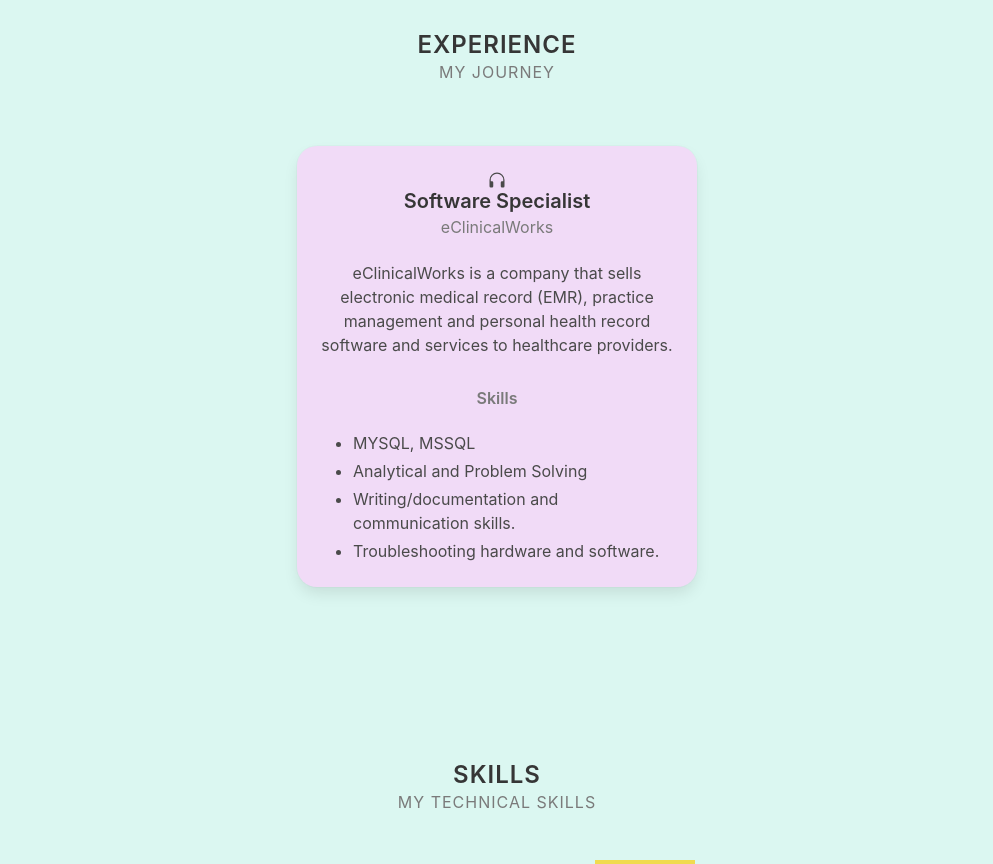
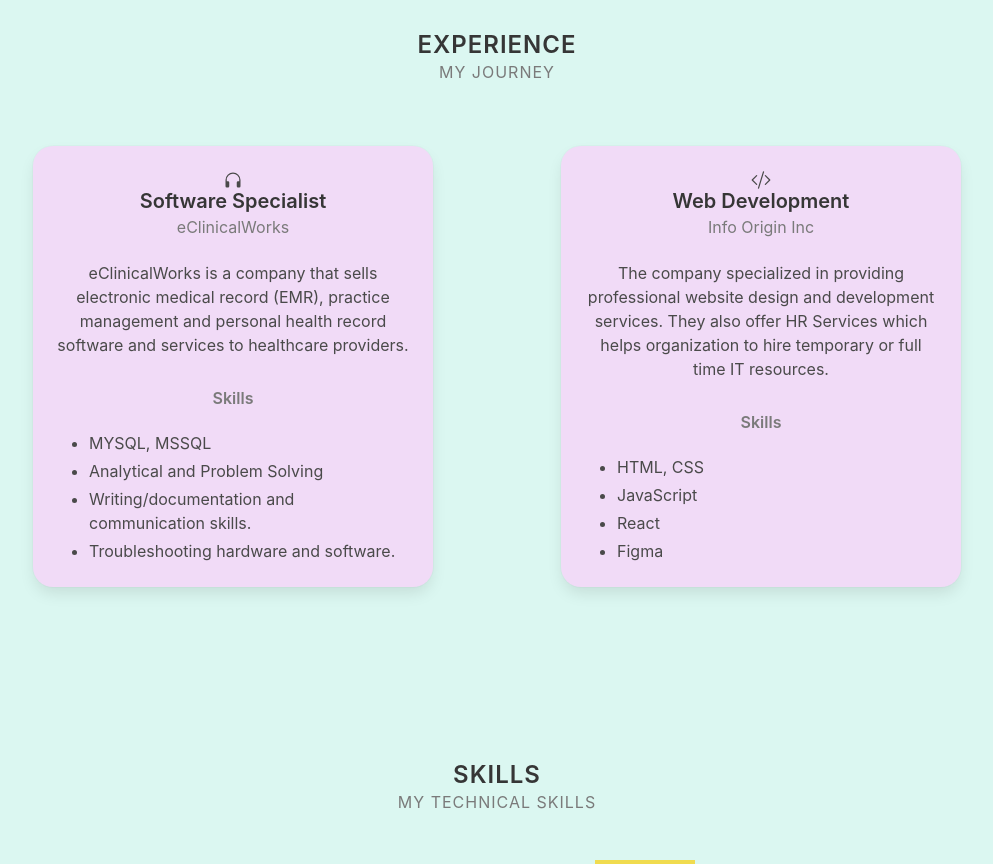
Before and after one commit to jainpriyanshe/Portfolio, a React (Create React App) app: page / in a window 1280 px wide. Shown: the part 880-1744 px from the top of the page, without its empty margins (143-1136 px from the left). Built offline with nearby package versions, Linux system fonts and the light colour scheme.

Commit message:
update resume

```diff
--- a/src/components/Experience.js
+++ b/src/components/Experience.js
@@ -61,7 +61,7 @@
             </div>
           </div>
         </div>
-        {/* <div className="is-half is-flex is-justify-content-center ">
+        <div className="is-half is-flex is-justify-content-center ">
           {" "}
           <div
             className="card flex-row flex-wrap mt-4"
@@ -86,7 +86,7 @@
                 Web Development
               </h4>
               <h2 className="subtitle has-text-grey is-6 is-flex is-justify-content-center">
-                Necron Technologies
+                Info Origin Inc
               </h2>
 
               <div className="content">
@@ -108,7 +108,7 @@
               </div>
             </div>
           </div>
-        </div> */}
+        </div>
       </div>
     </section>
   );
--- a/src/components/Navbar.js
+++ b/src/components/Navbar.js
@@ -75,7 +75,7 @@
           </a>
         </div>
         <div className="navbar-end is-align-items-center has-text-centered">
-          <a href="/Resume-Priyanshi Jain.pdf" download>
+          <a href="/Priyanshi_Jain_Resume.pdf" download>
             <button className=" button is-light  "> Resume</button>
           </a>
         </div>
```
Also changed, not shown: 2 other files (tests, documents, lock files or other folders).
